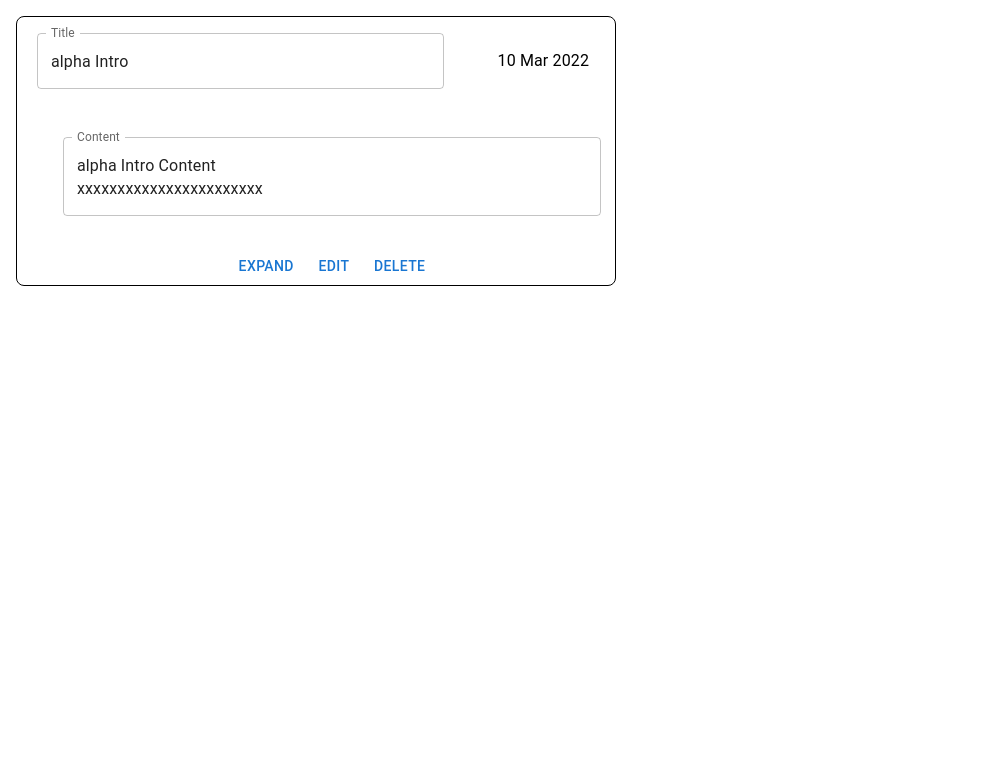
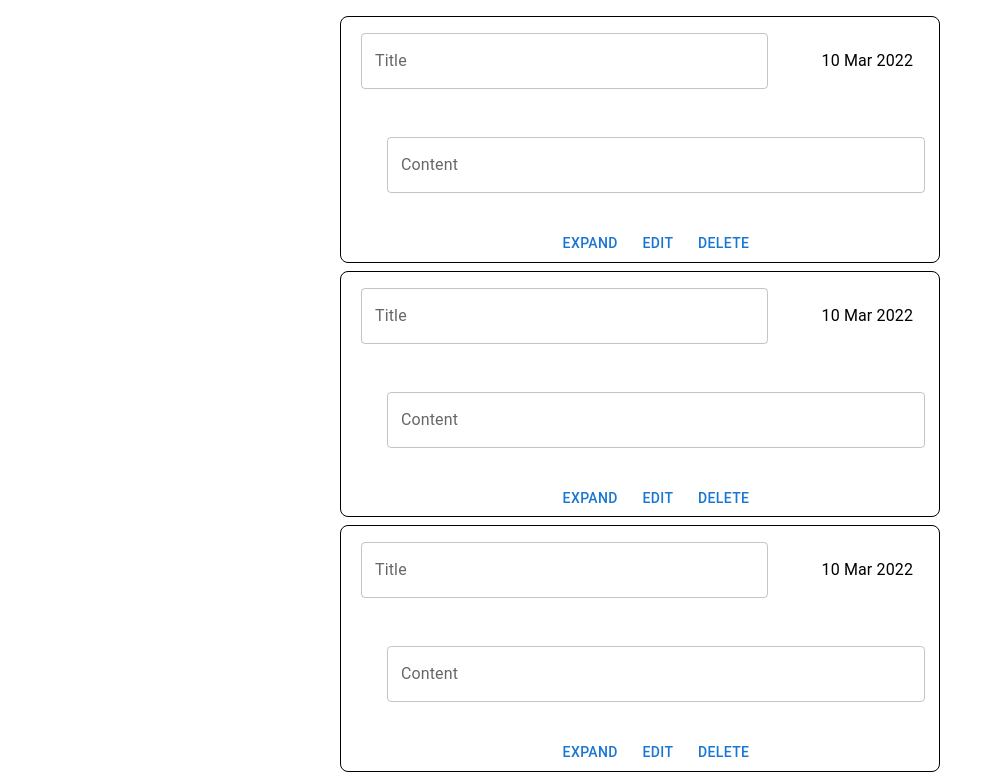
Before and after one commit to M-PeeWee-Sherman/TheBlog, a React (Create React App) app in the folder react_client/: page / in a window 1280 px wide. Shown: the top 778 px of the page, without its empty margins (0-987 px from the left). Built offline with nearby package versions, Linux system fonts and the light colour scheme.

Commit message:
implement list display of several post items

```diff
--- a/react_client/src/App.js
+++ b/react_client/src/App.js
@@ -1,14 +1,19 @@
 import logo from './logo.svg';
-import Post from './Components/Post'
+
+import PostList from './Components/PostList'
 import './App.css';
 
 function App() {
+  let temp = {id:'1', users_id: '1',stamp:'10 Mar 2022',title:'alpha Intro',content:'alpha Intro Content \nxxxxxxxxxxxxxxxxxxxxxxx'};
+  let list = [];
+  for (let i=0; i < 10; i++){
+      list.push({...temp});
+  }
   let blank = ()=>{};
-  let temp = {id:'1', users_id: '1',stamp:'10 Mar 2022',title:'alpha Intro',content:'alpha Intro Content \nxxxxxxxxxxxxxxxxxxxxxxx'};
+
   return (
     <div className="App">
-
-      <Post showFullFn={blank} updateFn={blank} deleteFn={blank} entry={temp}/>
+      <PostList updateFn={blank} deleteFn={blank} entryList={list}/>
     </div>
   );
 }
--- a/react_client/src/Components/Post.js
+++ b/react_client/src/Components/Post.js
@@ -1,4 +1,4 @@
-import React, { useContext, useState } from "react";
+import React, {  useState } from "react";
 import Typography from '@mui/material/Typography';
 import TextField from '@mui/material/TextField';
 import Button from '@mui/material/Button';
@@ -17,9 +17,10 @@ const outerGrid = {
 
   }
 
-const Post=({showFullFn,updateFn,deleteFn,entry})=> {
-    const {id, users_id, stamp, title, content}=entry;
-    //const [fullPosts, setFullPosts] = useState(posts);
+const Post=({updateFn,deleteFn,entry})=> {
+    const {id, users_id, stamp, orig_title, orig_content}=entry;
+    const [title, setTitle] = useState(orig_title);
+    const [content, setContent] = useState(orig_content);
 
 
     return (<Grid
--- /dev/null
+++ b/react_client/src/Components/PostList.js
@@ -0,0 +1,18 @@
+import Post from './Post'
+import Stack from '@mui/material/Stack';
+
+const PostList=({updateFn,deleteFn,entryList})=> {
+    let compiledPosts = entryList.map((element)=>(
+        <Post updateFn={updateFn} deleteFn={deleteFn} entry={element}/>
+        ))
+    return (<Stack
+                direction="column"
+                spacing={1}
+                alignItems="center"
+                justifyContent="center"
+                margin={2}>
+                { compiledPosts }
+            </Stack>)
+}
+
+export default PostList;
```
